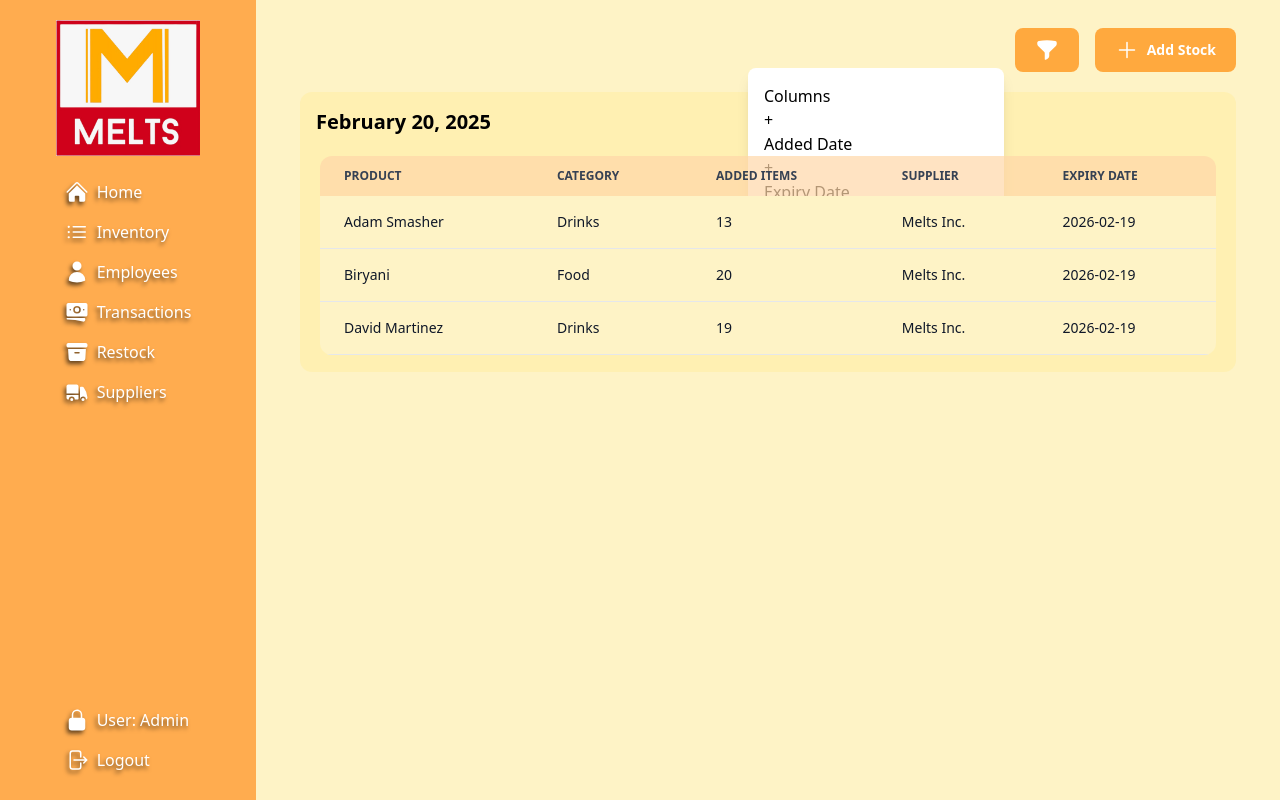
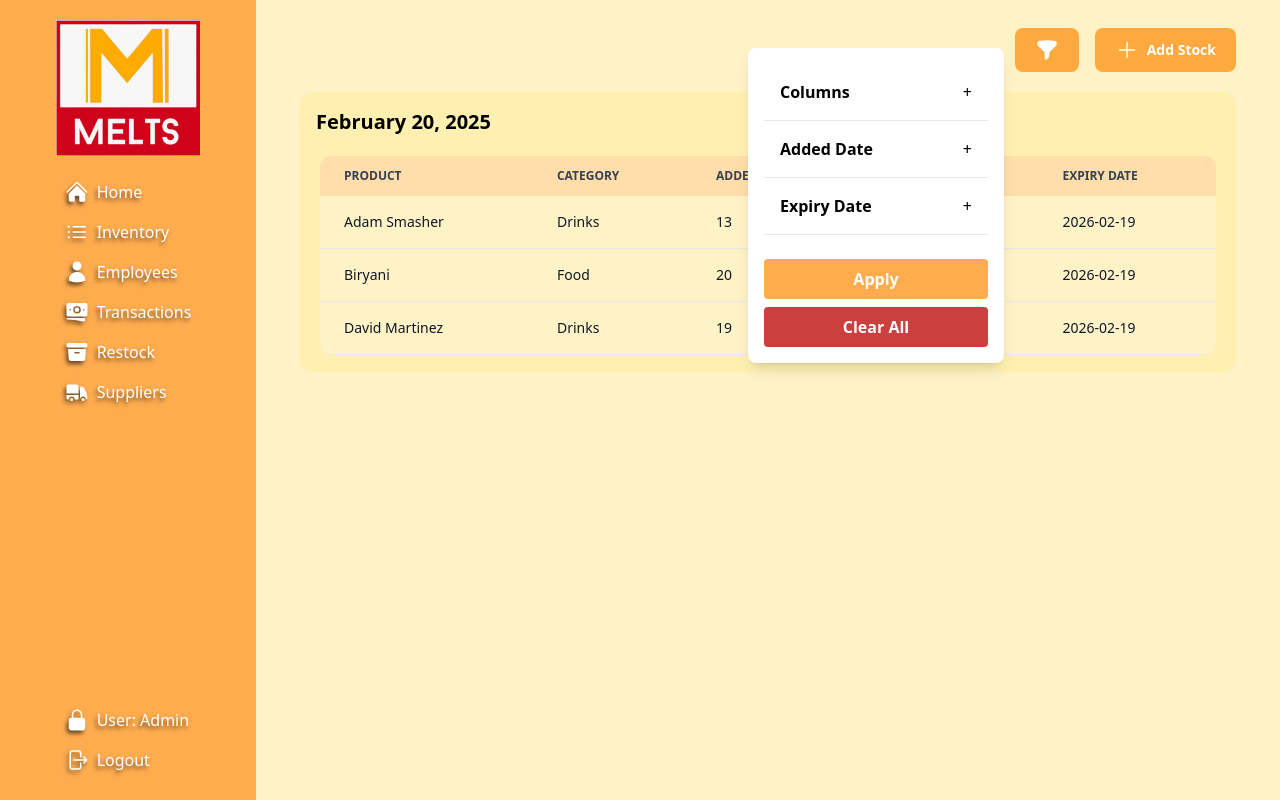
Before and after one commit to rcSabucido/melts-inventory, a React (Vite) app: page /restock in a window 1280 px wide. Both pictures are taken after a click on the button 1046 px from the left and 50 px from the top of the page. Built offline with nearby package versions, Linux system fonts and the light colour scheme.

Commit message:
Add functionality to Clear All button in FilterStock component

```diff
--- a/src/components/Accordion.jsx
+++ b/src/components/Accordion.jsx
@@ -2,9 +2,9 @@ import { useState } from 'react';
 const Accordion = ({ title, children }) => {
     const [isOpen, setIsOpen] = useState(false);
     return (
-        <div className=''>
-            <div className='' onClick={() => setIsOpen(!isOpen)}>
-                <h3>{title}</h3>
+        <div className='border-b border-gray-200'>
+            <div className='flex justify-between items-center p-4 cursor-pointer' onClick={() => setIsOpen(!isOpen)}>
+                <h3 className='font-semibold'>{title}</h3>
                 <span>{isOpen ? '-' : '+'}</span>
             </div>
             {isOpen && <div className=''>{children}</div>}
--- a/src/components/FilterStock.jsx
+++ b/src/components/FilterStock.jsx
@@ -1,23 +1,59 @@
 import Accordion from "./Accordion";
+import { useState } from "react";
 
 const FilterStock = () => {
+    const [columns, setColumns] = useState({
+        product: false,
+        category: false,
+        addedItems: false,
+        supplier: false,
+        expiryDate: false,
+    });
+    const [addedDate, setAddedDate] = useState('');
+    const [expiryDate, setExpiryDate] = useState('');
+    const handleClearAll = () => {
+        setColumns({
+            product: false,
+            category: false,
+            addedItems: false,
+            supplier: false,
+            expiryDate: false,
+        });
+        setAddedDate('');
+        setExpiryDate('');
+    }
     return (
         <div className="bg-white shadow-lg rounded-lg p-4 w-64">
             <Accordion title='Columns'>
                 <div className="space-y-2">
-                    <label className="flex items-center"><input type='checkbox' /> Product</label>
-                    <label className="flex items-center"><input type='checkbox' /> Category</label>
-                    <label className="flex items-center"><input type='checkbox' /> Added Items</label>
-                    <label className="flex items-center"><input type='checkbox' /> Supplier</label>
-                    <label className="flex items-center"><input type='checkbox' /> Expiry Date</label>
+                    <label className="flex items-center gap-2">
+                        <input type='checkbox' checked={columns.product} onChange={() => setColumns({...columns, product: !columns.product})} /> Product
+                    </label>
+                    <label className="flex items-center gap-2">
+                        <input type='checkbox' checked={columns.category} onChange={() => setColumns({...columns, category: !columns.category})} /> Category
+                    </label>
+                    <label className="flex items-center gap-2">
+                        <input type='checkbox' checked={columns.addedItems} onChange={() => setColumns({...columns, addedItems: !columns.addedItems})} /> Added Items
+                    </label>
+                    <label className="flex items-center gap-2">
+                        <input type='checkbox' checked={columns.supplier} onChange={() => setColumns({...columns, supplier: !columns.supplier})} /> Supplier
+                    </label>
+                    <label className="flex items-center gap-2">
+                        <input type='checkbox' checked={columns.expiryDate} onChange={() => setColumns({...columns, expiryDate: !columns.expiryDate})} /> Expiry Date
+                    </label>
                 </div>
             </Accordion>
             <Accordion title='Added Date'>
-                <input type='date' className="w-full border border-gray-300 rounded p-2" />
+                <input type='date' className="w-full border border-gray-300 rounded p-2" value={addedDate} onChange={(e) => setAddedDate(e.target.value)}/>
             </Accordion>
             <Accordion title='Expiry Date'>
-                <input type='date' className="w-full border-gray-300 rounded p-2" />
+                <input type='date' className="w-full border-gray-300 rounded p-2" value={expiryDate} onChange={(e) => setExpiryDate(e.target.value)} />
             </Accordion>
+            <div className="flex-col justify-center mt-6 space-y-2 w-full">
+                        <button type="submit" className="bg-orange-400/70 hover:bg-orange-400/90 text-white p-2 w-full font-bold rounded">Apply</button>
+                        <button type="button" className="bg-[#CB3F3F] hover:bg-[#BA3030] text-white p-2 w-full  font-bold rounded" onClick={handleClearAll}>Clear All</button>
+
+            </div>
         </div>
     );
 }
--- a/src/pages/Restock.jsx
+++ b/src/pages/Restock.jsx
@@ -44,7 +44,7 @@ const RestockPage = () => {
               <FunnelIcon className='h-6 w-6' />
               </Button>
               {showFilter && (
-              <div className="absolute right-60 mt-10">
+              <div className="absolute right-60 mt-5 z-50">
                 <FilterStock />
               </div>
             )}
```
